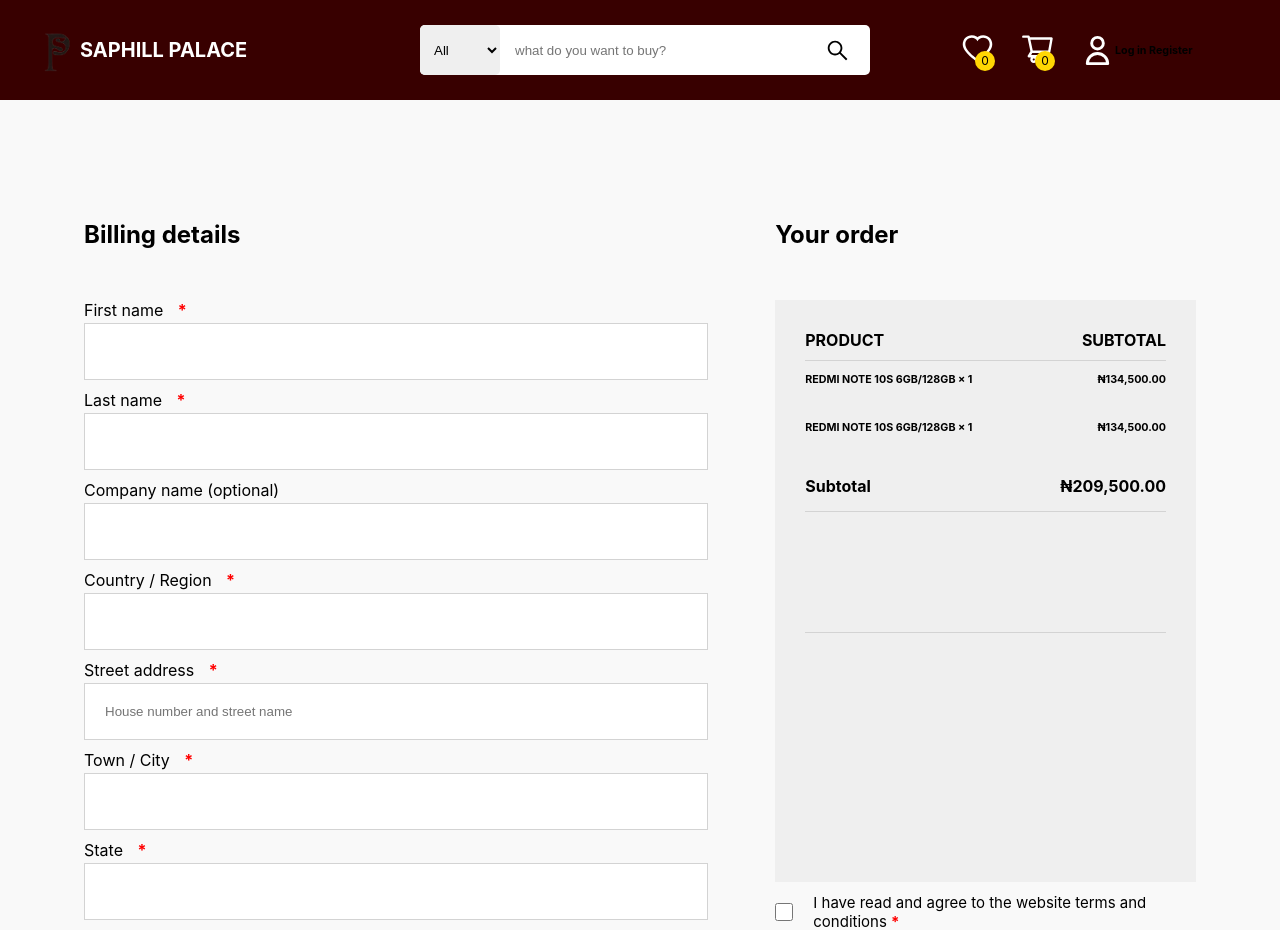
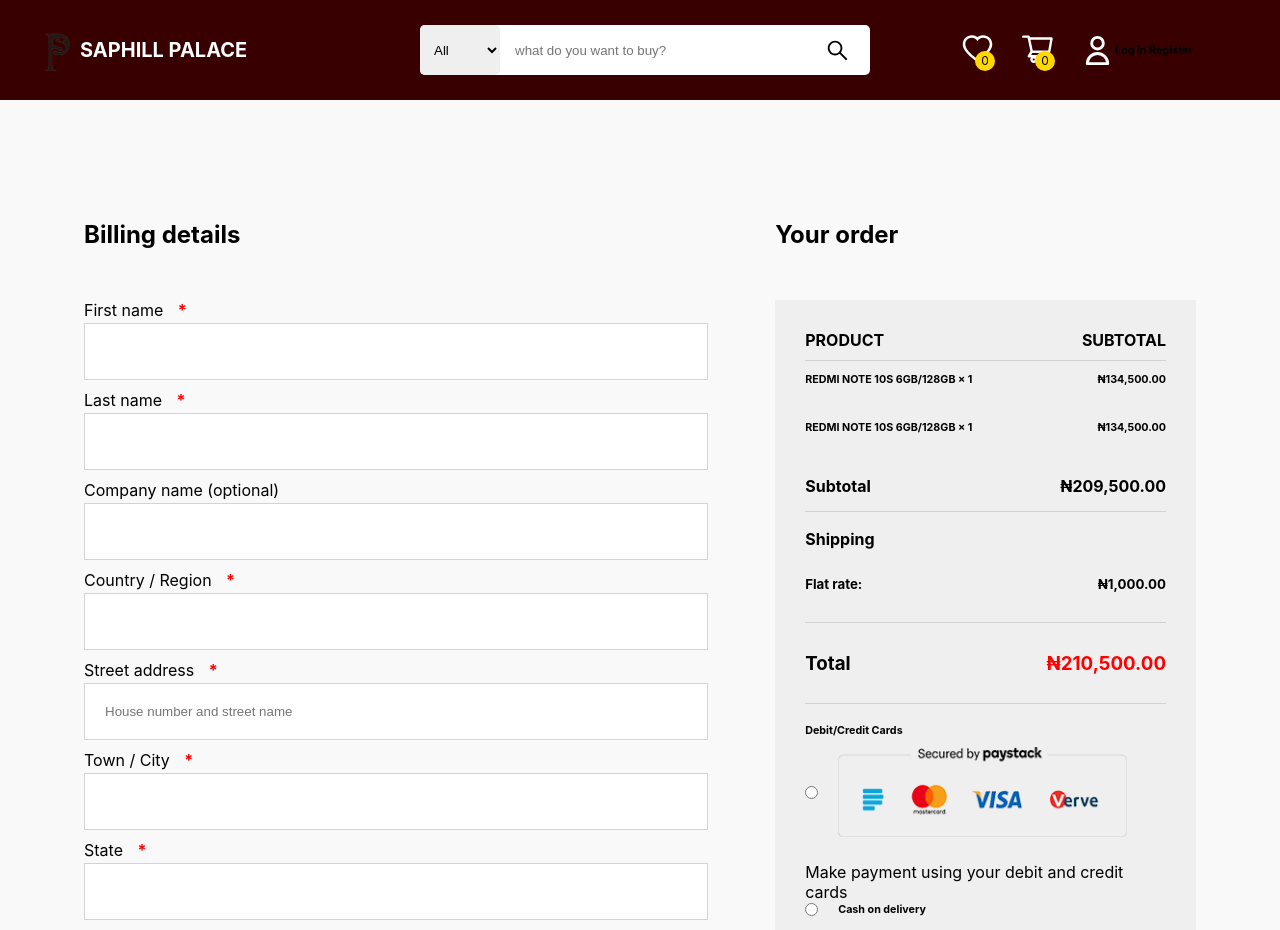
Before and after one commit to EbukaNweje/SaPhill-palace, a React (Create React App) app: page /paymentForm in a window 1280 px wide. Shown: the top 930 px of the page. Built offline with nearby package versions, Linux system fonts and the light colour scheme.

Commit message:
Booking Page Done

```diff
--- a/src/Css/mobile.css
+++ b/src/Css/mobile.css
@@ -199,4 +199,16 @@
     width: 100%;
     padding: 0;
   }
+
+  .BookingWrapperRightInfo_5_1 span {
+    font-size: 13px;
+  }
+
+  .BookingWrapperRightInfo_5_2 span {
+    font-size: 13px;
+  }
+
+  .BookingWrapperRightAgree label {
+    font-size: 11px;
+  }
 }
--- a/src/Css/style.css
+++ b/src/Css/style.css
@@ -607,9 +607,9 @@
 .Submit {
   width: 100%;
   height: 8vh;
-  background: #380000;
-  color: white;
-  margin-bottom: 20px;
+  background-color: #fcb800;
+  color: black;
+  margin: 20px 0px;
   font-size: 20px;
   font-weight: 700;
   display: flex;
@@ -694,7 +694,7 @@
 }
 
 .BookingWrapperRightInfo {
-  height: 582px;
+  height: 670px;
   width: 100%;
   background-color: #efefef;
   padding: 30px;
@@ -735,8 +735,91 @@
 
 .BookingWrapperRightInfo_3 {
   width: 100%;
-  height: 120px;
+  height: 90px;
   border-bottom: 1px solid lightgray;
+  display: flex;
+  flex-direction: column;
+  align-items: center;
+  justify-content: center;
+  padding-bottom: 20px;
+}
+
+.BookingWrapperRightInfo_3_1 {
+  width: 100%;
+  height: 60%;
+  display: flex;
+  align-items: center;
+}
+
+.BookingWrapperRightInfo_3_2 {
+  width: 100%;
+  height: 40%;
+  display: flex;
+  justify-content: space-between;
+  align-items: center;
+}
+
+.BookingWrapperRightInfo_4 {
+  width: 100%;
+  height: 80px;
+  display: flex;
+  justify-content: space-between;
+  align-items: center;
+  border-bottom: 1px solid lightgray;
+}
+
+.BookingWrapperRightInfo_4_color {
+  color: red;
+}
+
+.BookingWrapperRightInfo_5 {
+  width: 100%;
+  height: 250px;
+  /* background: #000; */
+  padding-top: 20px;
+}
+
+.BookingWrapperRightInfo_5_1 {
+  width: 100%;
+  height: 170px;
+  margin-bottom: 5px;
+}
+
+.BookingWrapperRightInfo_5_1_In {
+  width: 100%;
+  height: 100px;
+  display: flex;
+  align-items: center;
+  margin-bottom: 20px;
+  margin-top: 5px;
+  object-fit: cover;
+}
+
+.BookingWrapperRightInfo_5_1_In img {
+  width: 80%;
+  height: 90%;
+  margin-left: 20px;
+}
+
+.BookingWrapperRightInfo_5_2 {
+  width: 100%;
+  height: 50px;
+  display: flex;
+  flex-direction: column;
+  justify-content: space-between;
+}
+
+.BookingWrapperRightInfo_5_2_In {
+  width: 100%;
+  height: 85%;
+  display: flex;
+  align-items: center;
+  margin-bottom: 10px;
+  object-fit: cover;
+}
+
+.BookingWrapperRightInfo_5_2_In h6 {
+  margin-left: 20px;
 }
 
 .BookingWrapperRightAgree {
--- a/src/components/Booking.js
+++ b/src/components/Booking.js
@@ -1,6 +1,7 @@
 import React from 'react'
 import "../Css/style.css"
 import "../Css/mobile.css"
+import PaymentIMG from "../asset/paystack-wc.png"
 
 const Booking = () => {
   return (
@@ -82,13 +83,40 @@
             </div>
 
             <div className='BookingWrapperRightInfo_3'>
-              <div>
-
+              <div className='BookingWrapperRightInfo_3_1'>
+                <h4> Shipping </h4>
+              </div>
+              <div className='BookingWrapperRightInfo_3_2'>
+                <h5> Flat rate: </h5>
+                <h5> ₦1,000.00 </h5>
               </div>
             </div>
 
-            <div></div>
-            <div></div>
+            <div className='BookingWrapperRightInfo_4'>
+              <h3> Total </h3>
+              <h3 className='BookingWrapperRightInfo_4_color'> ₦210,500.00 </h3>
+            </div>
+
+            <div className='BookingWrapperRightInfo_5'>
+              <div className='BookingWrapperRightInfo_5_1'>
+                <h6> Debit/Credit Cards </h6>
+                <div className='BookingWrapperRightInfo_5_1_In'>
+                  <input type='radio' name='RadioChk'/>
+                  <img src={PaymentIMG} alt="PaymentIMGs"/>
+                </div>
+                <span> Make payment using your debit and credit cards </span>
+              </div>
+
+              <div className='BookingWrapperRightInfo_5_2'>
+                <div className='BookingWrapperRightInfo_5_2_In'>
+                  <input type='radio' name='RadioChk'/>
+                  <h6> Cash on delivery </h6>
+                </div>
+                <span> Pay with cash upon delivery. </span>
+              </div>
+
+
+            </div>
           </div>
 
           <div className='BookingWrapperRightAgree'>
--- /dev/null
+++ b/src/components/Details.js
@@ -0,0 +1 @@
+ra
```
Also changed, not shown: src/asset/paystack-wc.png (added), 13 other files (tests, documents, lock files or other folders).
